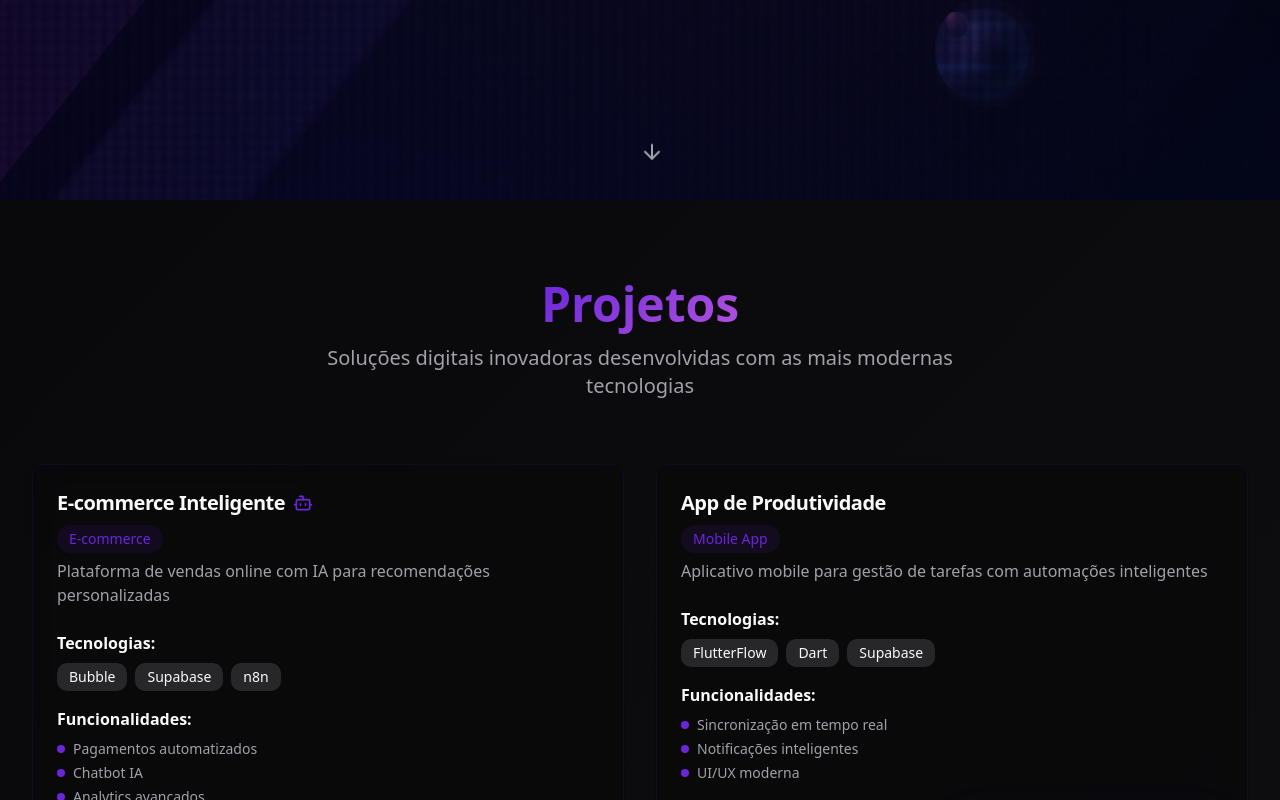
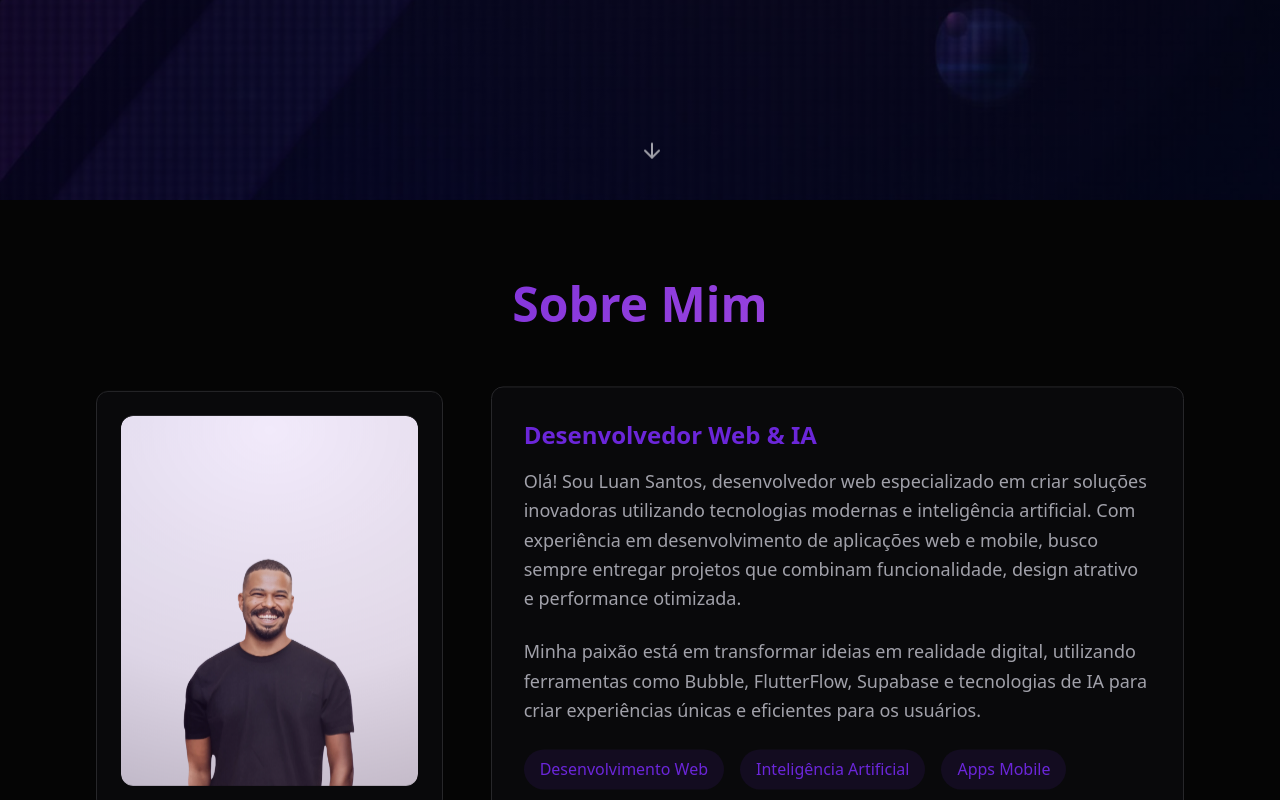
Before and after one commit to Santosst00/luan-dev-hub, a React (Vite) app: page / in a window 1280 px wide. Shown: the part 600-1400 px from the top of the page. Built offline with nearby package versions, Linux system fonts and the light colour scheme.

Commit message:
Update "About Me" section
Change "Luan Dev" to "Luan Santos", add user image to "About Me" section with a floating card effect, and implement a floating scroll effect with purple color.

```diff
--- /dev/null
+++ b/src/components/About.tsx
@@ -0,0 +1,64 @@
+import { Card, CardContent } from "@/components/ui/card";
+
+const About = () => {
+  return (
+    <section id="about" className="py-20 px-4 relative overflow-hidden">
+      <div className="container mx-auto max-w-6xl">
+        <h2 className="text-4xl md:text-5xl font-bold text-center mb-16 bg-gradient-primary bg-clip-text text-transparent">
+          Sobre Mim
+        </h2>
+
+        <div className="flex flex-col lg:flex-row items-center gap-12">
+          {/* Floating Image Card */}
+          <div className="lg:w-1/3 relative">
+            <Card className="variant-glass hover:shadow-glow transition-all duration-500 transform hover:scale-105 hover:rotate-1 floating-card">
+              <CardContent className="p-6">
+                <div className="relative overflow-hidden rounded-lg">
+                  <img
+                    src="/lovable-uploads/ba715b38-9f99-4d91-a33b-f362b67ab6c2.png"
+                    alt="Luan Santos"
+                    className="w-full h-auto object-cover rounded-lg shadow-card"
+                  />
+                  <div className="absolute inset-0 bg-gradient-primary opacity-10 rounded-lg"></div>
+                </div>
+              </CardContent>
+            </Card>
+          </div>
+
+          {/* Content */}
+          <div className="lg:w-2/3 space-y-6">
+            <Card className="variant-glass p-8 floating-card">
+              <CardContent className="p-0">
+                <h3 className="text-2xl font-bold mb-4 text-primary">Desenvolvedor Web & IA</h3>
+                <p className="text-lg text-muted-foreground leading-relaxed mb-6">
+                  Olá! Sou Luan Santos, desenvolvedor web especializado em criar soluções inovadoras
+                  utilizando tecnologias modernas e inteligência artificial. Com experiência em
+                  desenvolvimento de aplicações web e mobile, busco sempre entregar projetos que
+                  combinam funcionalidade, design atrativo e performance otimizada.
+                </p>
+                <p className="text-lg text-muted-foreground leading-relaxed mb-6">
+                  Minha paixão está em transformar ideias em realidade digital, utilizando ferramentas
+                  como Bubble, FlutterFlow, Supabase e tecnologias de IA para criar experiências
+                  únicas e eficientes para os usuários.
+                </p>
+                <div className="flex flex-wrap gap-4">
+                  <div className="bg-primary/10 px-4 py-2 rounded-full">
+                    <span className="text-primary font-medium">Desenvolvimento Web</span>
+                  </div>
+                  <div className="bg-primary/10 px-4 py-2 rounded-full">
+                    <span className="text-primary font-medium">Inteligência Artificial</span>
+                  </div>
+                  <div className="bg-primary/10 px-4 py-2 rounded-full">
+                    <span className="text-primary font-medium">Apps Mobile</span>
+                  </div>
+                </div>
+              </CardContent>
+            </Card>
+          </div>
+        </div>
+      </div>
+    </section>
+  );
+};
+
+export default About;
--- a/src/components/Hero.tsx
+++ b/src/components/Hero.tsx
@@ -32,11 +32,11 @@ const Hero = () => {
         <div className="text-center space-y-8 max-w-4xl mx-auto">
           <div className="space-y-4">
             <h1 className="text-4xl md:text-6xl lg:text-7xl font-bold">
+              <span className="text-foreground">Luan Santos</span>
+              <br />
               <span className="bg-gradient-primary bg-clip-text text-transparent">
-                Desenvolvedor
+                Desenvolvedor Web & IA
               </span>
-              <br />
-              <span className="text-foreground">Web & IA</span>
             </h1>
             <p className="text-xl md:text-2xl text-muted-foreground max-w-2xl mx-auto">
               Criando experiências digitais modernas com tecnologias avançadas e
--- a/src/index.css
+++ b/src/index.css
@@ -117,3 +117,18 @@ All colors MUST be HSL.
     @apply bg-background text-foreground;
   }
 }
+
+@layer components {
+  .floating-card {
+    animation: floating 3s ease-in-out infinite;
+  }
+
+  @keyframes floating {
+    0%, 100% {
+      transform: translateY(0px);
+    }
+    50% {
+      transform: translateY(-10px);
+    }
+  }
+}
--- a/src/pages/Index.tsx
+++ b/src/pages/Index.tsx
@@ -1,5 +1,6 @@
 import Navigation from "@/components/Navigation";
 import Hero from "@/components/Hero";
+import About from "@/components/About";
 import Projects from "@/components/Projects";
 import Skills from "@/components/Skills";
 import Testimonials from "@/components/Testimonials";
@@ -10,6 +11,7 @@ const Index = () => {
     <div className="min-h-screen bg-background">
       <Navigation />
       <Hero />
+      <About />
       <Projects />
       <Skills />
       <Testimonials />
```
Also changed, not shown: public/lovable-uploads/ba715b38-9f99-4d91-a33b-f362b67ab6c2.png (added).
